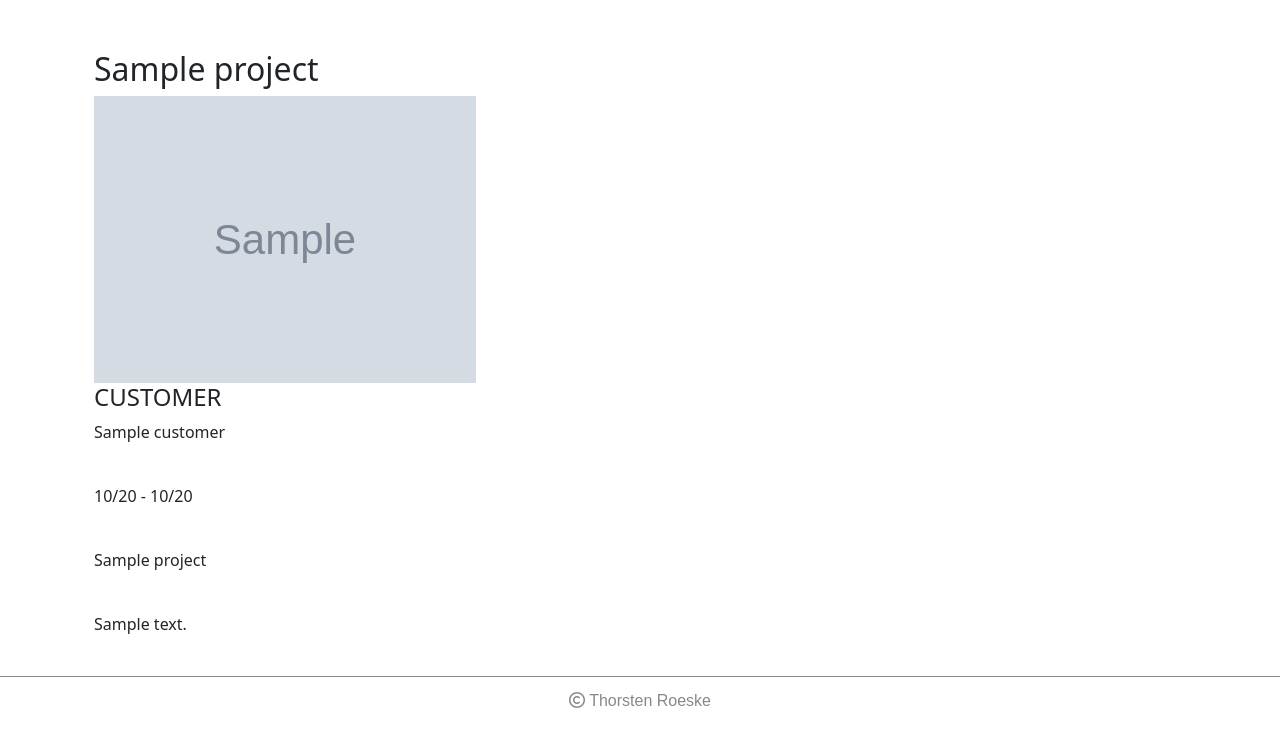
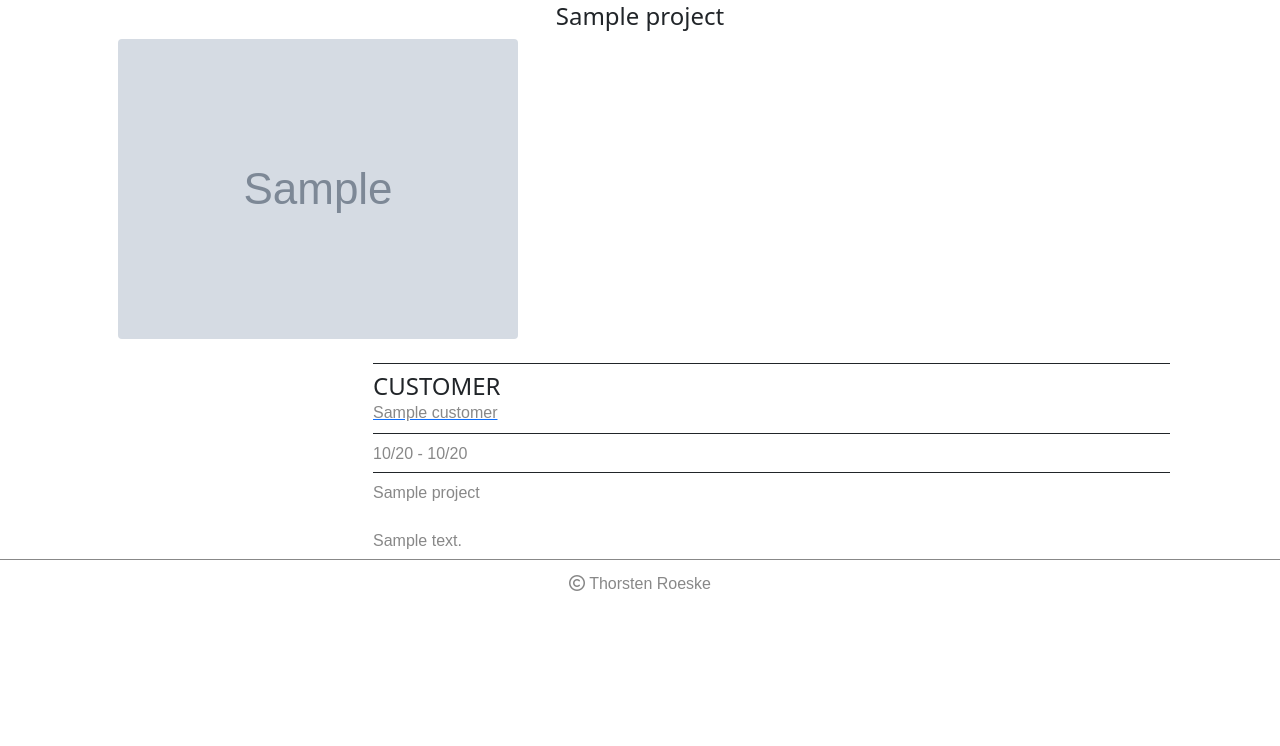
Before and after one commit to troeske/Portfolio-Web-App, a Django app: template projects/templates/projects/project_details.html in a window 1280 px wide. Shown: the part 54-800 px from the top of the page. Run offline with Django 4.2, Linux system fonts and the light colour scheme; the template is opened without the code that fills it: most values are stand-ins (such as "Sample title", 1, 10 or a date in 2020); grey boxes marked "Sample" are stand-in pictures; some libraries are stand-ins or nearby versions.

Commit message:
add: projects details - styling for abourt section

```diff
--- a/home/templates/home/home.html
+++ b/home/templates/home/home.html
@@ -4,7 +4,7 @@
 
 <!-- intro section -->
 <section>
-    <div class="container mt-5">
+    <div class="container mt-4">
         <div class="row">
             <div class="col-3">
 
@@ -17,7 +17,7 @@
 
         <div class="row">
             <div class="col">
-                <h4 class="ts-h4">{{ consultant.intro_text_heading }}</h4>
+                <h3 class="ts-h3">{{ consultant.intro_text_heading }}</h3>
             </div>
         </div>
 
--- a/projects/templates/projects/project_details.html
+++ b/projects/templates/projects/project_details.html
@@ -2,18 +2,29 @@
 {% load static %}
 
 {% block content %}
-<div class="container mt-5">
-    <h2>{{ project.title }}</h2>
-    <img src="{{ project.detail_image.url }}" width="35%" alt="{{ project.detail_image_alt }}">
-    <h4>CUSTOMER</h4>
-    <p>{{ project.customer }}</p>
-    <br>
-    <p> <span>{{ project.start|date:"m/y" }}</span> - <span>{{ project.end|date:"m/y" }}</span> </p>
-    <br>
-    <p>{{ project.sub_heading }}</p>
-    <br>
-    <p>{{ project.summary }}</p>
-    <br>
+
+<!-- general about project section -->
+<section class="section-padding">
+    <div class="container">
+        <h4 class="text-center">{{ project.title }}</h4>
+        <div class="container-fluid">
+            <img src="{{ project.detail_image.url }}" class="img-fluid rounded" alt="{{ project.detail_image_alt }}">
+        </div>
+        <div class="row mt-4">
+            <div class="col-3">
+            </div>
+            <div class="col-9">
+                <div class="container ps-0 pe-3">
+                    <h4 class="border-top border-dark pt-2 mb-0">CUSTOMER</h4>
+                    <a href="{{ project.link }}" target="_blank" alt="{{ project.text }}"><p class="ts-p-std mb-2 pt-0">{{ project.customer }}</p></a>
+                    <p class="border-top border-dark ts-p-std pt-2"> <span>{{ project.start|date:"m/y" }}</span> - <span>{{ project.end|date:"m/y" }}</span> </p>
+                    <p class="border-top border-dark ts-p-std pt-2">{{ project.sub_heading }}</p>
+                    <p class="mt-4 ts-p-std">{{ project.summary }}</p>
+                </div>
+            </div>
+        </div>
+    </div>
+</section>
 
     <!-- show any sections stored for the project -->
     {% if show_sections %}
--- a/static/css/style.css
+++ b/static/css/style.css
@@ -58,12 +58,6 @@ body {
     padding-top: 16px;
 }
 
-.ts-h4 {
-    padding-left: var(--ts-std-padding-left);
-    font-family: var(--ts-h4-std-font-family), sans-serif;
-    font-size: var(--ts-h4-std-font-size);
-}
-
 .ts_spacer {
     margin-right: 6px;
 }
@@ -75,6 +69,12 @@ body {
 }
 
 /* home */
+
+.ts-h3 {
+    padding-left: 24px;
+    font-family: var(--ts-h4-std-font-family), sans-serif;
+    font-size: 26px;
+}
 .ts-bg-section-alt {
     background-color: var(--ts-bg-alt-color);
 }
@@ -98,6 +98,13 @@ body {
 }
 
 /* projects */
+.ts-h4 {
+    padding-left: var(--ts-std-padding-left);
+    padding-right: var(--ts-std-padding-left);
+    font-family: var(--ts-h4-std-font-family), sans-serif;
+    font-size: var(--ts-h4-std-font-size);
+}
+
 .ts-proj-neg-mar {
     margin-top: -36px;
     background-color: var(--ts-bg-std-color);
```
